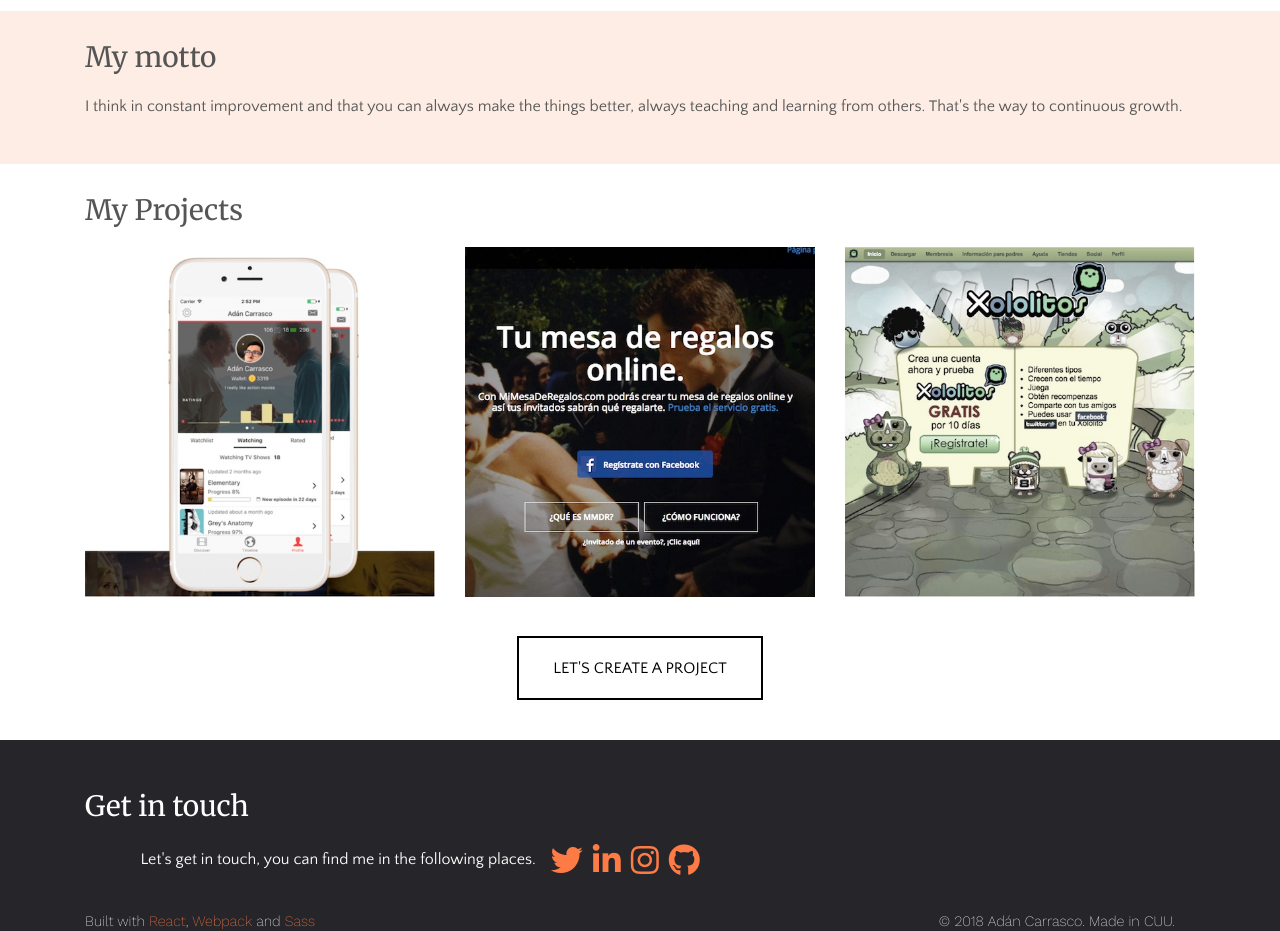
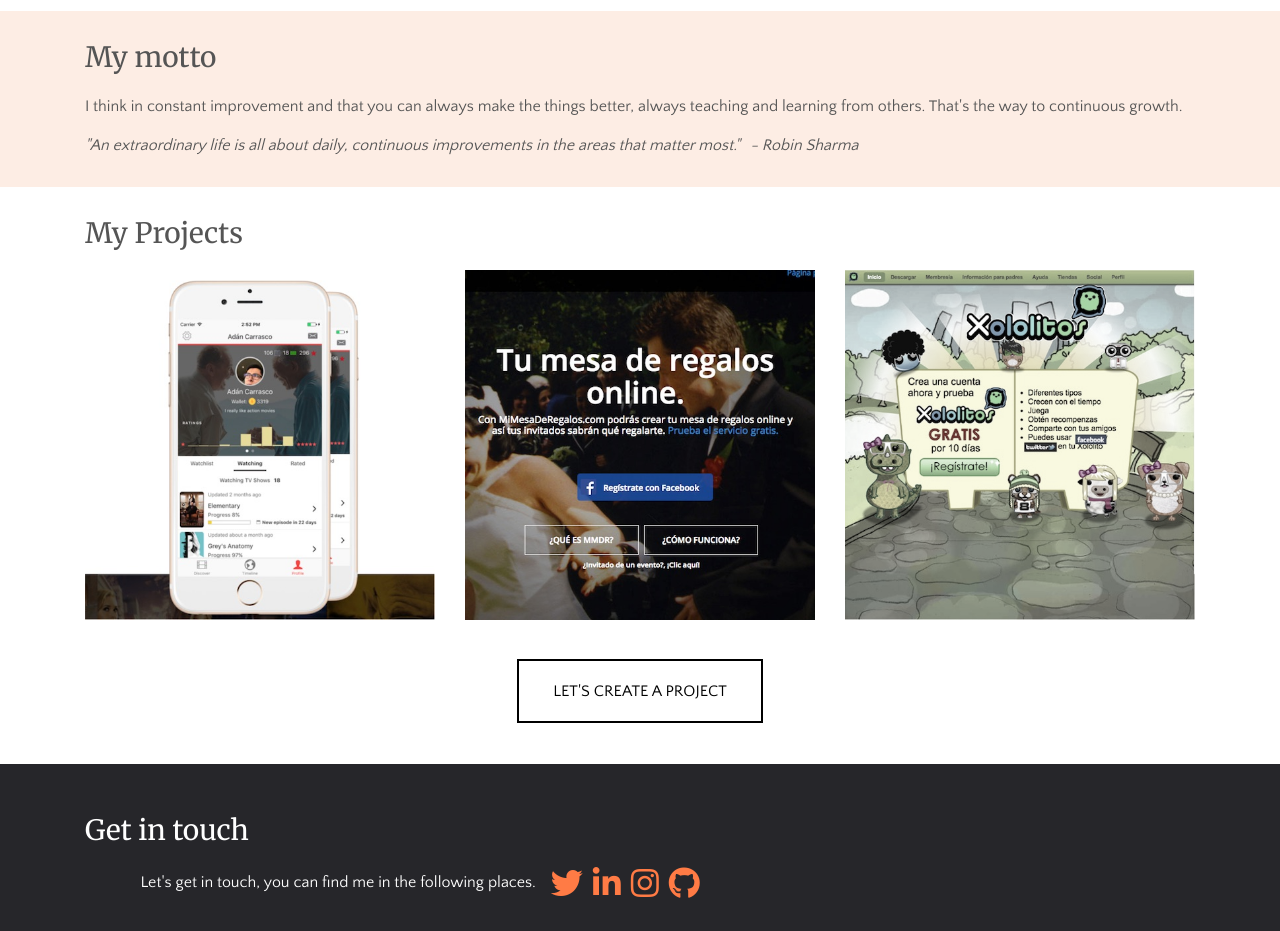
Before and after one commit to adancarrasco/adancarrasco_com, a React app: page / in a window 1280 px wide. Shown: the part 2680-3611 px from the top of the page. Built offline with nearby package versions, Linux system fonts and the light colour scheme; a web font is replaced by a local one.

Commit message:
Add Robin's Sharma quote.

```diff
--- a/src/components/MyMotto.js
+++ b/src/components/MyMotto.js
@@ -9,6 +9,13 @@ const MyMotto = props => (
         better, always teaching and learning from others. That's the way to
         continuous growth.
       </p>
+      <div className="my-motto-quote-container">
+        <span className="my-motto-quote">
+          "An extraordinary life is all about daily, continuous improvements in
+          the areas that matter most."
+        </span>
+        <span>- Robin Sharma</span>
+      </div>
       {/* Polish and reconsider this
       <h5>Helping others</h5>
       <p>
```
